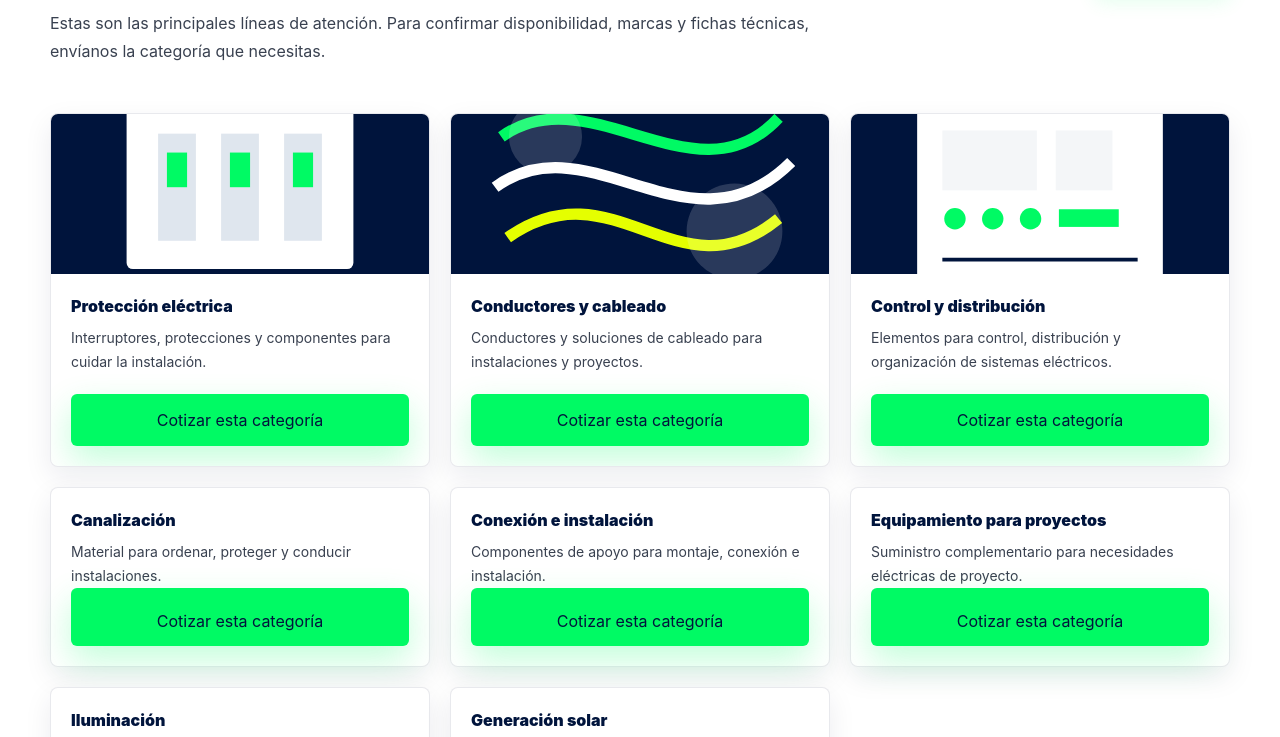
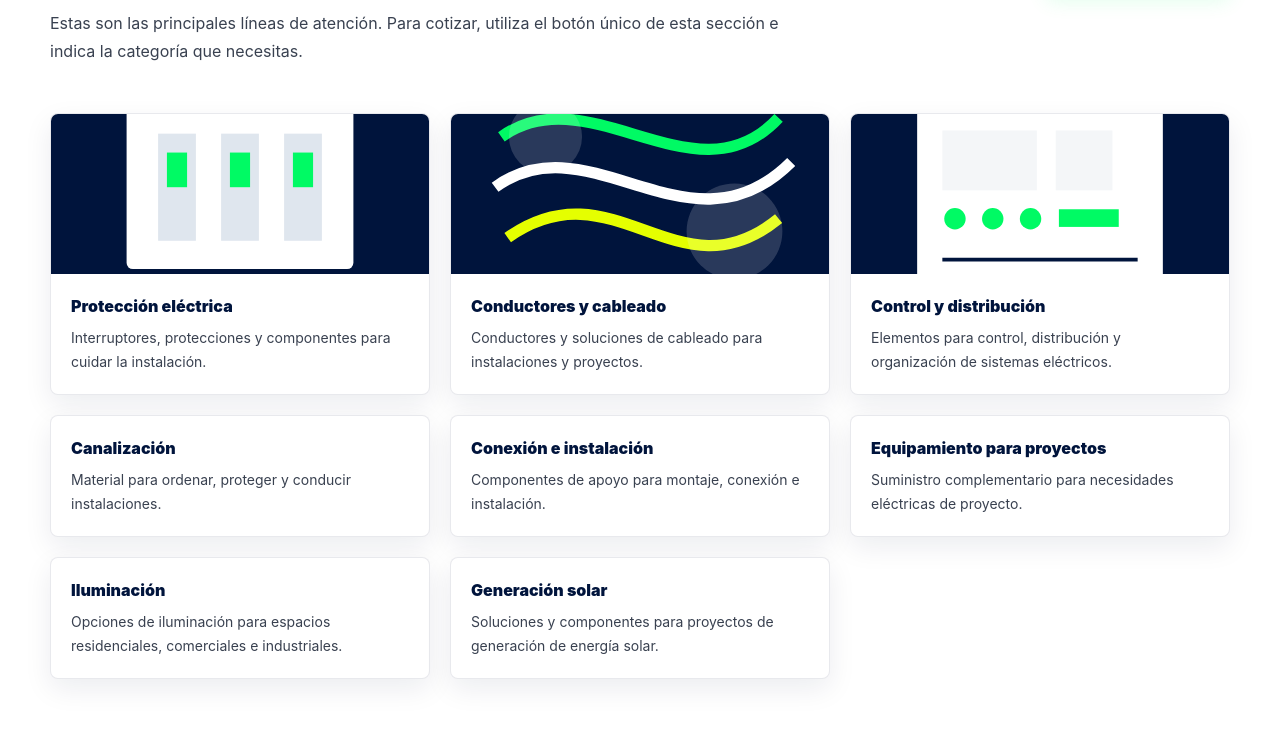
Before and after one commit to alexisortega236/energywatt, a website: page index.html in a window 1280 px wide. Shown: the part 981-1718 px from the top of the page. Drawn offline with Linux system fonts and the light colour scheme.

Commit message:
Reduce repeated WhatsApp calls to action

```diff
--- a/index.html
+++ b/index.html
@@ -138,22 +138,22 @@
           <div><p class="eyebrow">Productos</p><h2 class="section-title">Material eléctrico para cada etapa de tu proyecto</h2></div>
           <button data-whatsapp-action data-whatsapp-context="products" class="btn btn-primary products-whatsapp-action" type="button" aria-label="Cotizar productos por WhatsApp" disabled>
             <svg class="whatsapp-icon" aria-hidden="true" viewBox="0 0 24 24" fill="none" stroke="currentColor" stroke-width="1.8"><path d="M20 11.5a8 8 0 0 1-11.8 7L4 20l1.5-4.1A8 8 0 1 1 20 11.5Z"/><path d="M8.4 8.6c.2-.4.4-.4.7-.4h.5c.2 0 .4.1.5.4l.5 1.3c.1.2 0 .4-.1.6l-.4.5c-.1.1-.1.3 0 .5.4.7 1 1.3 1.8 1.7.2.1.4.1.5-.1l.5-.6c.1-.2.3-.2.5-.1l1.3.6c.2.1.3.3.2.5-.1.6-.5 1.1-1 1.3-.4.2-1 .1-1.6-.1-2.5-1-4.1-2.7-4.5-4.1-.2-.7-.1-1.5.1-2Z"/></svg>
-            <span>Cotizar productos</span>
+            <span>Cotizar material por WhatsApp</span>
           </button>
         </div>
-        <p class="mt-4 max-w-3xl leading-7 text-ew-gray-dark">Estas son las principales líneas de atención. Para confirmar disponibilidad, marcas y fichas técnicas, envíanos la categoría que necesitas.</p>
+        <p class="mt-4 max-w-3xl leading-7 text-ew-gray-dark">Estas son las principales líneas de atención. Para cotizar, utiliza el botón único de esta sección e indica la categoría que necesitas.</p>
         <div class="mt-10 grid items-start gap-5 md:grid-cols-2 lg:mt-12 lg:grid-cols-3">
           <div class="product-group grid gap-5 md:col-span-2 md:grid-cols-2 lg:contents">
-            <article class="card product-card reveal flex h-full flex-col overflow-hidden"><img src="./public/assets/images/category-protection.svg" loading="lazy" alt="Protección eléctrica" class="h-40 w-full object-cover"><div class="flex flex-1 flex-col p-5"><h3 class="font-black text-ew-navy">Protección eléctrica</h3><p class="mt-2 text-sm leading-6">Interruptores, protecciones y componentes para cuidar la instalación.</p><button data-whatsapp-action data-whatsapp-category="Protección eléctrica" class="btn btn-primary mt-5 w-full" type="button" disabled>Cotizar esta categoría</button></div></article>
-            <article class="card product-card reveal flex h-full flex-col overflow-hidden"><img src="./public/assets/images/category-cabling.svg" loading="lazy" alt="Conductores y cableado" class="h-40 w-full object-cover"><div class="flex flex-1 flex-col p-5"><h3 class="font-black text-ew-navy">Conductores y cableado</h3><p class="mt-2 text-sm leading-6">Conductores y soluciones de cableado para instalaciones y proyectos.</p><button data-whatsapp-action data-whatsapp-category="Conductores y cableado" class="btn btn-primary mt-5 w-full" type="button" disabled>Cotizar esta categoría</button></div></article>
-            <article class="card product-card reveal flex h-full flex-col overflow-hidden"><img src="./public/assets/images/category-control.svg" loading="lazy" alt="Control y distribución" class="h-40 w-full object-cover"><div class="flex flex-1 flex-col p-5"><h3 class="font-black text-ew-navy">Control y distribución</h3><p class="mt-2 text-sm leading-6">Elementos para control, distribución y organización de sistemas eléctricos.</p><button data-whatsapp-action data-whatsapp-category="Control y distribución" class="btn btn-primary mt-5 w-full" type="button" disabled>Cotizar esta categoría</button></div></article>
+            <article class="card product-card reveal flex h-full flex-col overflow-hidden"><img src="./public/assets/images/category-protection.svg" loading="lazy" alt="Protección eléctrica" class="h-40 w-full object-cover"><div class="flex flex-1 flex-col p-5"><h3 class="font-black text-ew-navy">Protección eléctrica</h3><p class="mt-2 text-sm leading-6">Interruptores, protecciones y componentes para cuidar la instalación.</p></div></article>
+            <article class="card product-card reveal flex h-full flex-col overflow-hidden"><img src="./public/assets/images/category-cabling.svg" loading="lazy" alt="Conductores y cableado" class="h-40 w-full object-cover"><div class="flex flex-1 flex-col p-5"><h3 class="font-black text-ew-navy">Conductores y cableado</h3><p class="mt-2 text-sm leading-6">Conductores y soluciones de cableado para instalaciones y proyectos.</p></div></article>
+            <article class="card product-card reveal flex h-full flex-col overflow-hidden"><img src="./public/assets/images/category-control.svg" loading="lazy" alt="Control y distribución" class="h-40 w-full object-cover"><div class="flex flex-1 flex-col p-5"><h3 class="font-black text-ew-navy">Control y distribución</h3><p class="mt-2 text-sm leading-6">Elementos para control, distribución y organización de sistemas eléctricos.</p></div></article>
           </div>
           <div class="product-group grid gap-5 md:col-span-2 md:grid-cols-2 lg:contents">
-            <article class="card product-card reveal flex h-full flex-col p-5"><h3 class="font-black text-ew-navy">Canalización</h3><p class="mt-2 text-sm leading-6">Material para ordenar, proteger y conducir instalaciones.</p><button data-whatsapp-action data-whatsapp-category="Canalización" class="btn btn-primary mt-auto pt-5" type="button" disabled>Cotizar esta categoría</button></article>
-            <article class="card product-card reveal flex h-full flex-col p-5"><h3 class="font-black text-ew-navy">Conexión e instalación</h3><p class="mt-2 text-sm leading-6">Componentes de apoyo para montaje, conexión e instalación.</p><button data-whatsapp-action data-whatsapp-category="Conexión e instalación" class="btn btn-primary mt-auto pt-5" type="button" disabled>Cotizar esta categoría</button></article>
-            <article class="card product-card reveal flex h-full flex-col p-5"><h3 class="font-black text-ew-navy">Equipamiento para proyectos</h3><p class="mt-2 text-sm leading-6">Suministro complementario para necesidades eléctricas de proyecto.</p><button data-whatsapp-action data-whatsapp-category="Equipamiento para proyectos" class="btn btn-primary mt-auto pt-5" type="button" disabled>Cotizar esta categoría</button></article>
-            <article class="card product-card reveal flex h-full flex-col p-5"><h3 class="font-black text-ew-navy">Iluminación</h3><p class="mt-2 text-sm leading-6">Opciones de iluminación para espacios residenciales, comerciales e industriales.</p><button data-whatsapp-action data-whatsapp-category="Iluminación" class="btn btn-primary mt-auto pt-5" type="button" disabled>Cotizar esta categoría</button></article>
-            <article class="card product-card reveal flex h-full flex-col p-5"><h3 class="font-black text-ew-navy">Generación solar</h3><p class="mt-2 text-sm leading-6">Soluciones y componentes para proyectos de generación de energía solar.</p><button data-whatsapp-action data-whatsapp-category="Generación solar" class="btn btn-primary mt-auto pt-5" type="button" disabled>Cotizar esta categoría</button></article>
+            <article class="card product-card reveal flex h-full flex-col p-5"><h3 class="font-black text-ew-navy">Canalización</h3><p class="mt-2 text-sm leading-6">Material para ordenar, proteger y conducir instalaciones.</p></article>
+            <article class="card product-card reveal flex h-full flex-col p-5"><h3 class="font-black text-ew-navy">Conexión e instalación</h3><p class="mt-2 text-sm leading-6">Componentes de apoyo para montaje, conexión e instalación.</p></article>
+            <article class="card product-card reveal flex h-full flex-col p-5"><h3 class="font-black text-ew-navy">Equipamiento para proyectos</h3><p class="mt-2 text-sm leading-6">Suministro complementario para necesidades eléctricas de proyecto.</p></article>
+            <article class="card product-card reveal flex h-full flex-col p-5"><h3 class="font-black text-ew-navy">Iluminación</h3><p class="mt-2 text-sm leading-6">Opciones de iluminación para espacios residenciales, comerciales e industriales.</p></article>
+            <article class="card product-card reveal flex h-full flex-col p-5"><h3 class="font-black text-ew-navy">Generación solar</h3><p class="mt-2 text-sm leading-6">Soluciones y componentes para proyectos de generación de energía solar.</p></article>
           </div>
         </div>
       </div>
@@ -209,8 +209,7 @@
         <div class="reveal contact-intro">
           <p class="eyebrow">Contacto</p>
           <h2 class="section-title">Hablemos de tu proyecto</h2>
-          <p class="mt-5 max-w-xl text-lg leading-8">Elige la forma de contacto que mejor te funcione: escribe directamente por WhatsApp o solicita seguimiento con los datos de tu proyecto.</p>
-          <button data-whatsapp-action class="btn btn-primary mt-7" type="button" aria-label="Cotizar material por WhatsApp" disabled><span>Cotizar material por WhatsApp</span></button>
+          <p class="mt-5 max-w-xl text-lg leading-8">Para solicitar seguimiento, comparte los datos de tu proyecto y el equipo podrá revisar tu requerimiento.</p>
           <div class="contact-benefits mt-8">
             <div class="contact-benefit"><span class="contact-benefit-icon" aria-hidden="true"><svg viewBox="0 0 24 24" fill="none" stroke="currentColor" stroke-width="1.8"><path d="M20 21a8 8 0 0 0-16 0"/><circle cx="12" cy="7" r="4"/></svg></span><p><strong>Atención personalizada</strong><span>Te escuchamos para entender qué necesitas.</span></p></div>
             <div class="contact-benefit"><span class="contact-benefit-icon" aria-hidden="true"><svg viewBox="0 0 24 24" fill="none" stroke="currentColor" stroke-width="1.8"><path d="M4 5h16v14H4z"/><path d="m4 7 8 6 8-6M8 5v-1h8v1"/></svg></span><p><strong>Soluciones para tu proyecto</strong><span>Te ayudamos a identificar la opción adecuada.</span></p></div>
```
Also changed, not shown: dist/styles.css.
